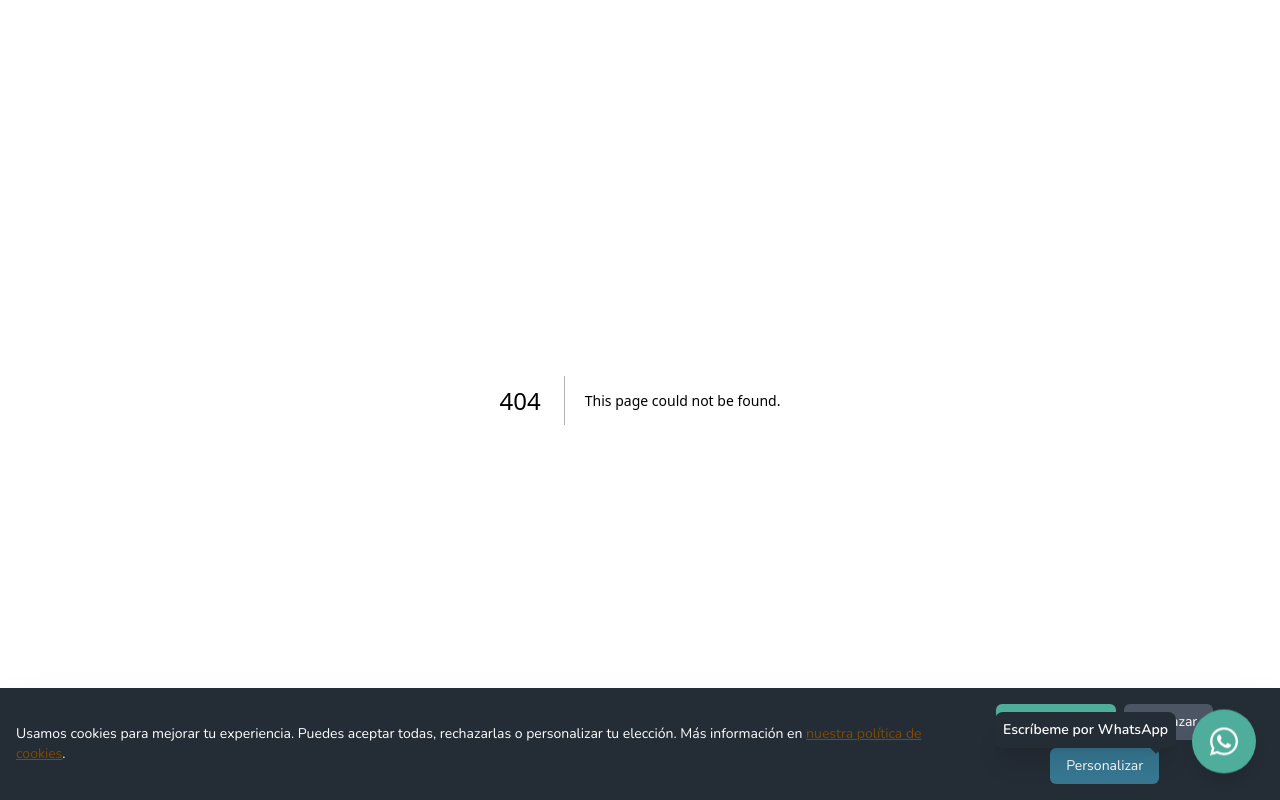
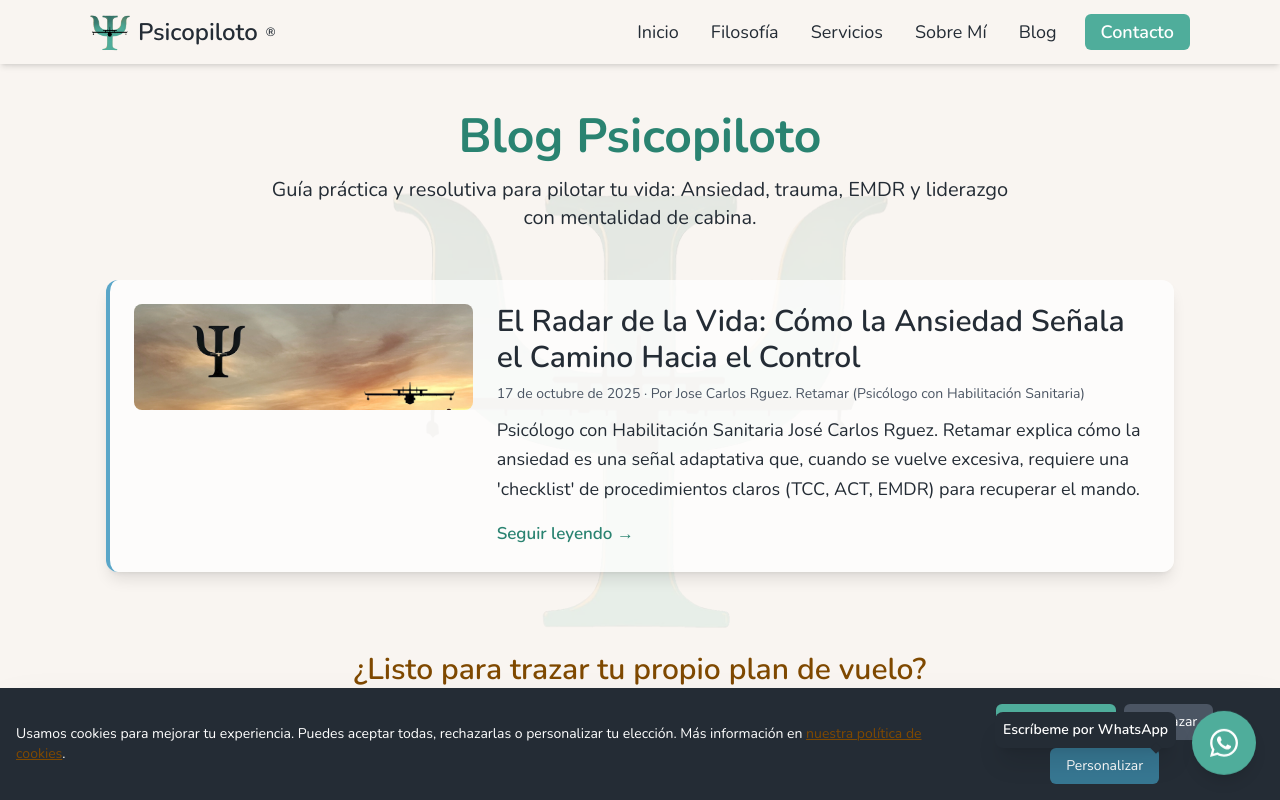
Before and after one commit to psicopiloto/psicopilotopage1, a Next.js app: page /blog in a window 1280 px wide. Before the commit this address had no page. Shown: the top 800 px of the page. Built offline with nearby package versions, Linux system fonts and the light colour scheme.

Commit message:
Create index.js

```diff
--- /dev/null
+++ b/pages/blog/index.js
@@ -0,0 +1,102 @@
+// pages/blog/index.js
+
+import Nav from "../../components/Nav";
+import Footer from "../../components/Footer";
+import { NextSeo } from "next-seo";
+import Image from "next/image";
+import BackgroundLogo from "../../components/BackgroundLogo";
+import AnimatedCTA from "../../components/AnimatedCTA";
+import Link from "next/link";
+import { getSortedPostsData } from '../../lib/posts'; // 👈 Importar la función para obtener posts
+
+export default function BlogIndex({ allPostsData }) {
+  return (
+    <div className="min-h-screen flex flex-col font-sans bg-psicopiloto-sand-50 text-psicopiloto-gray-700 relative">
+      <NextSeo
+        title="Blog Psicopiloto | Artículos de Psicología, Ansiedad, Trauma y Liderazgo"
+        description="Lee los artículos de Jose Carlos Rguez. Retamar (Psicólogo con Habilitación Sanitaria) sobre cómo aplicar la mentalidad de piloto a la gestión de la ansiedad, el trauma y el bienestar personal."
+        canonical="https://psicopiloto.com/blog"
+      />
+
+      <BackgroundLogo />
+      <Nav />
+
+      <main className="flex-grow pt-16 relative z-10">
+        <section className="container mx-auto px-6 py-12 max-w-5xl">
+          {/* Encabezado Principal */}
+          <header className="text-center mb-12">
+            <h1 className="text-4xl md:text-5xl font-bold text-psicopiloto-green-600 mb-4">
+              Blog Psicopiloto
+            </h1>
+            <p className="text-xl text-psicopiloto-gray-700 max-w-3xl mx-auto">
+              Guía práctica y resolutiva para pilotar tu vida: Ansiedad, trauma, EMDR y liderazgo con mentalidad de cabina.
+            </p>
+          </header>
+
+          {/* Lista de Artículos (Index) */}
+          <div className="space-y-12">
+            {allPostsData.map(({ slug, title, date, excerpt, author, image }) => (
+              <article
+                key={slug}
+                className="bg-white/70 p-6 rounded-xl shadow-lg border-l-4 border-psicopiloto-blue-500 transition transform hover:shadow-xl hover:-translate-y-1"
+              >
+                {/* Usar la sintaxis moderna de Next.js Link */}
+                <Link href={`/blog/${slug}`} className="block">
+                  <div className="md:flex md:gap-6 items-start">
+                    {/* Imagen de Preview */}
+                    <div className="mb-4 md:mb-0 md:w-1/3 flex-none">
+                      <Image
+                        src={image}
+                        alt={`Miniatura del artículo: ${title}`}
+                        width={300}
+                        height={200}
+                        className="rounded-lg object-cover w-full h-auto"
+                        loading="lazy"
+                      />
+                    </div>
+
+                    {/* Contenido de la Preview */}
+                    <div className="md:flex-grow">
+                      <h2 className="text-3xl font-semibold text-psicopiloto-blue-900 hover:underline mb-2">
+                        {title}
+                      </h2>
+                      <p className="text-sm text-psicopiloto-gray-500 mb-3">
+                        {new Date(date).toLocaleDateString('es-ES', { year: 'numeric', month: 'long', day: 'numeric' })} &middot; Por {author}
+                      </p>
+                      <p className="text-lg text-psicopiloto-gray-700 leading-relaxed">
+                        {excerpt}
+                      </p>
+                      <span className="text-psicopiloto-green-600 font-semibold mt-4 inline-block">
+                        Seguir leyendo →
+                      </span>
+                    </div>
+                  </div>
+                </Link>
+              </article>
+            ))}
+          </div>
+
+          {/* CTA Final */}
+          <div className="text-center mt-20">
+            <h2 className="text-3xl font-semibold mb-6 text-psicopiloto-honey-500">
+              ¿Listo para trazar tu propio plan de vuelo?
+            </h2>
+            <AnimatedCTA href="/contacto" text="Reserva tu primera consulta" color="green" />
+          </div>
+        </section>
+      </main>
+
+      <Footer />
+    </div>
+  );
+}
+
+// Next.js: Obtener los datos de todos los posts estáticamente
+export async function getStaticProps() {
+  const allPostsData = getSortedPostsData();
+  return {
+    props: {
+      allPostsData,
+    },
+  };
+}
```
